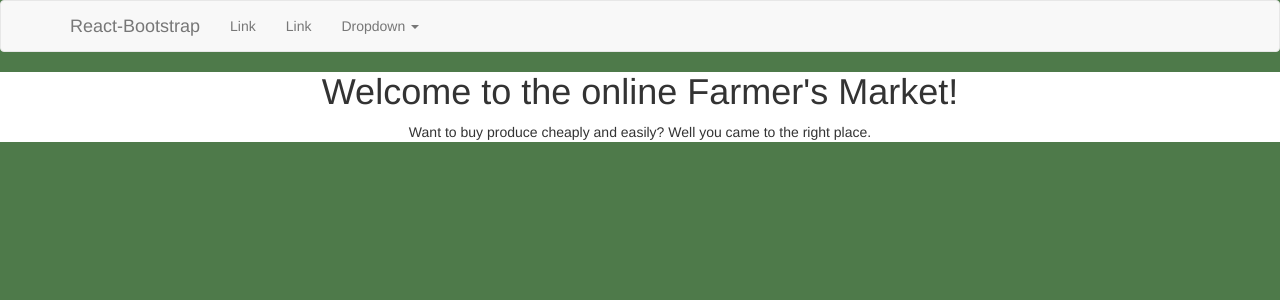
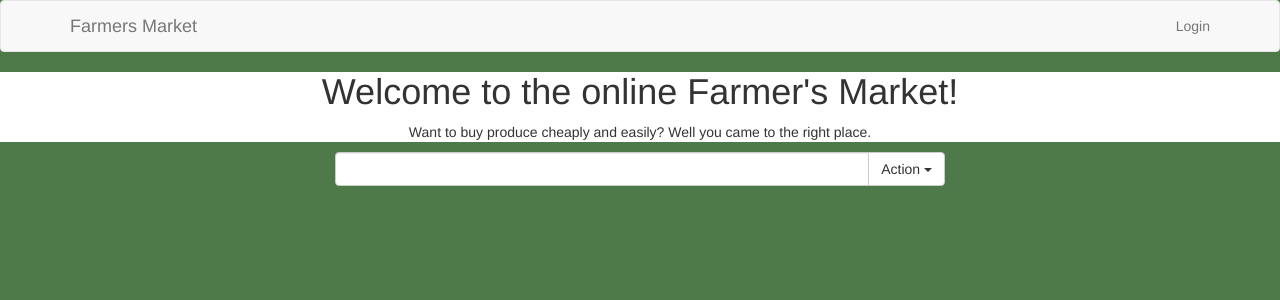
Before and after one commit to Bupterambition/HackISUX, a React (Create React App) app in the folder farm_market/: page / in a window 1280 px wide. Shown: the top 300 px of the page. Built offline with nearby package versions, Linux system fonts and the light colour scheme.

Commit message:
added search bar mockup

```diff
--- a/farm_market/src/App.js
+++ b/farm_market/src/App.js
@@ -1,5 +1,6 @@
 import React, { Component } from 'react';
 import Welcome from './Welcome';
+import SearchBar from './SearchBar';
 
 class App extends Component {
   render() {
@@ -12,6 +13,9 @@ class App extends Component {
       <div style={styles}>
         <link rel="stylesheet" href="https://maxcdn.bootstrapcdn.com/bootstrap/3.3.7/css/bootstrap.min.css" integrity="sha384-BVYiiSIFeK1dGmJRAkycuHAHRg32OmUcww7on3RYdg4Va+PmSTsz/K68vbdEjh4u" crossOrigin="anonymous"></link>
         <Welcome />
+        <div class="col-md-6 col-md-offset-3">
+  				<SearchBar />
+        </div>
       </div>
     );
   }
--- a/farm_market/src/NavHeader.js
+++ b/farm_market/src/NavHeader.js
@@ -1,5 +1,6 @@
 import React from 'react';
-import { Navbar, Nav, NavItem, MenuItem, NavDropdown } from "react-bootstrap/lib";
+import { Navbar, Nav, NavItem } from "react-bootstrap/lib";
+import "./NavHeading.css"
 
 class NavHeader extends React.Component {
     render() {
@@ -7,23 +8,13 @@ class NavHeader extends React.Component {
             <Navbar>
                 <Navbar.Header>
                     <Navbar.Brand>
-                    <a href="#home">React-Bootstrap</a>
+                    <a href="#home">Farmers Market</a>
                     </Navbar.Brand>
                 </Navbar.Header>
-                <Nav>
-                    <NavItem eventKey={1} href="#">
-                    Link
-                    </NavItem>
-                    <NavItem eventKey={2} href="#">
-                    Link
-                    </NavItem>
-                    <NavDropdown eventKey={3} title="Dropdown" id="basic-nav-dropdown">
-                    <MenuItem eventKey={3.1}>Action</MenuItem>
-                    <MenuItem eventKey={3.2}>Another action</MenuItem>
-                    <MenuItem eventKey={3.3}>Something else here</MenuItem>
-                    <MenuItem divider />
-                    <MenuItem eventKey={3.4}>Separated link</MenuItem>
-                    </NavDropdown>
+                <Nav pullRight>
+                   <NavItem>
+                       Login
+                   </NavItem>
                 </Nav>
             </Navbar>
         )
--- /dev/null
+++ b/farm_market/src/NavHeading.css
@@ -0,0 +1,7 @@
+.floatLeft {
+    float : "left" !important
+};
+
+.floatRight {
+    float : "right" !important
+}
--- /dev/null
+++ b/farm_market/src/SearchBar.js
@@ -0,0 +1,24 @@
+import React from 'react';
+import { FormGroup, InputGroup, FormControl, DropdownButton } from "react-bootstrap/lib";
+
+class SearchBar extends React.Component {
+    render() {
+        return (
+            <form>
+                <FormGroup>
+                    <InputGroup>
+                        <FormControl type="text" />
+                        <DropdownButton
+                            componentClass={InputGroup.Button}
+                            id="input-dropdown-addon"
+                            title="Action">
+                            Location
+                        </DropdownButton>
+                    </InputGroup>
+                </FormGroup>
+            </form>
+        );
+    }
+}
+
+export default SearchBar;
```
